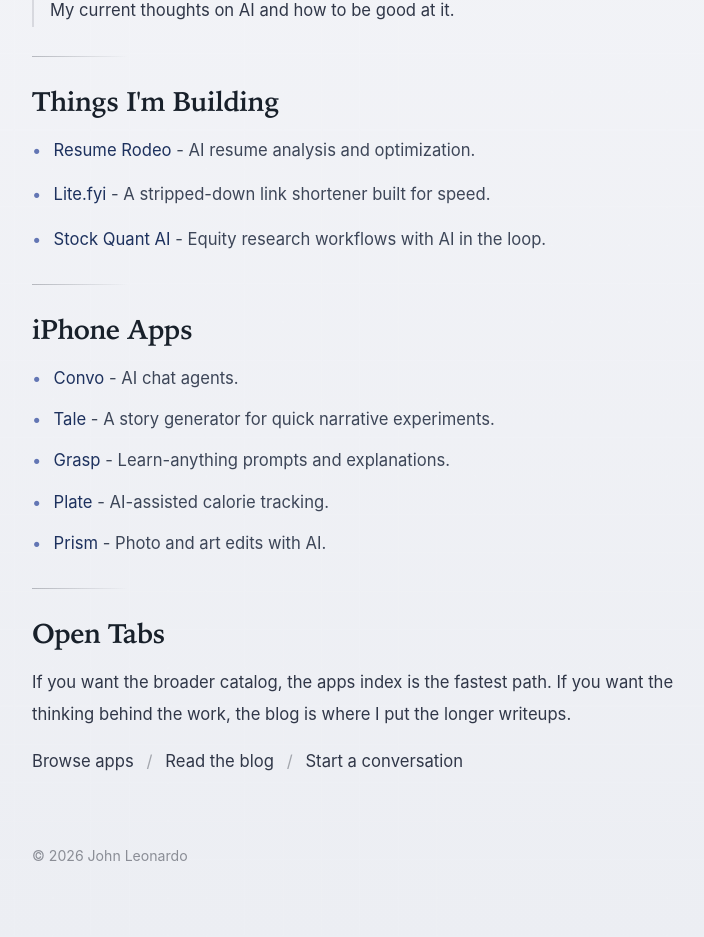
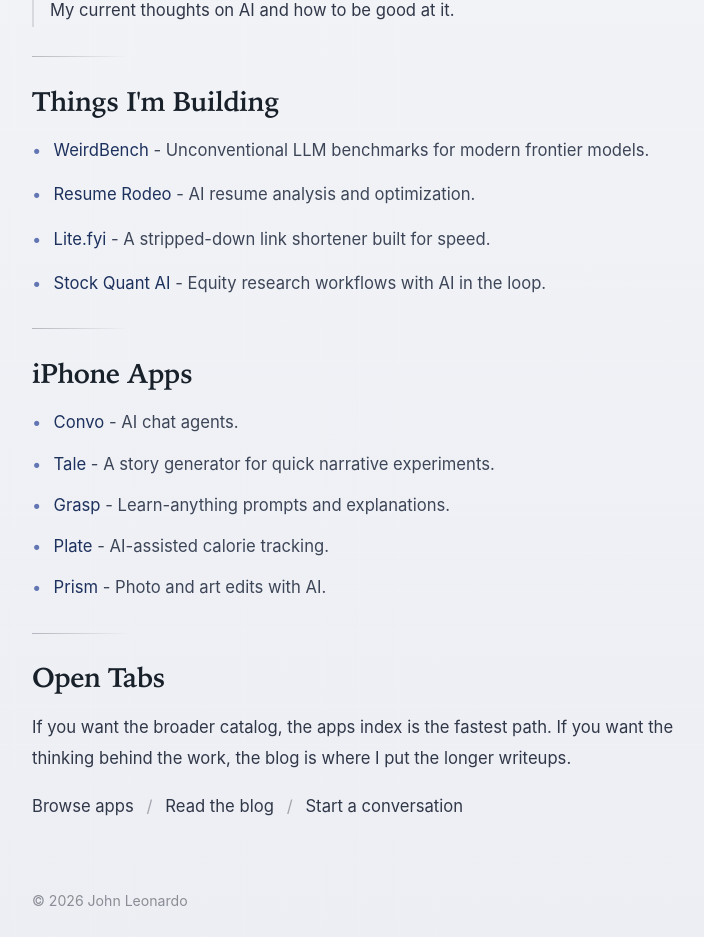
Before and after one commit to jdleo/jdleo-me-latest, a Next.js app: page / in a window 1280 px wide. Shown: the part 830-1767 px from the top of the page, without its empty margins (178-882 px from the left). Built offline with nearby package versions, Linux system fonts and the light colour scheme; no server answers; the database is empty.

Commit message:
Add WeirdBench to featured projects

```diff
--- a/src/app/page.tsx
+++ b/src/app/page.tsx
@@ -11,6 +11,11 @@ import { getAllBlogPosts, BlogPost } from '@/blog/registry';
 import { strings } from './constants/strings';
 
 const featuredProjects = [
+    {
+        label: 'WeirdBench',
+        description: 'Unconventional LLM benchmarks for modern frontier models.',
+        href: 'https://weirdbench.com?ref=jdleo.me',
+    },
     {
         label: 'Resume Rodeo',
         description: 'AI resume analysis and optimization.',
```
